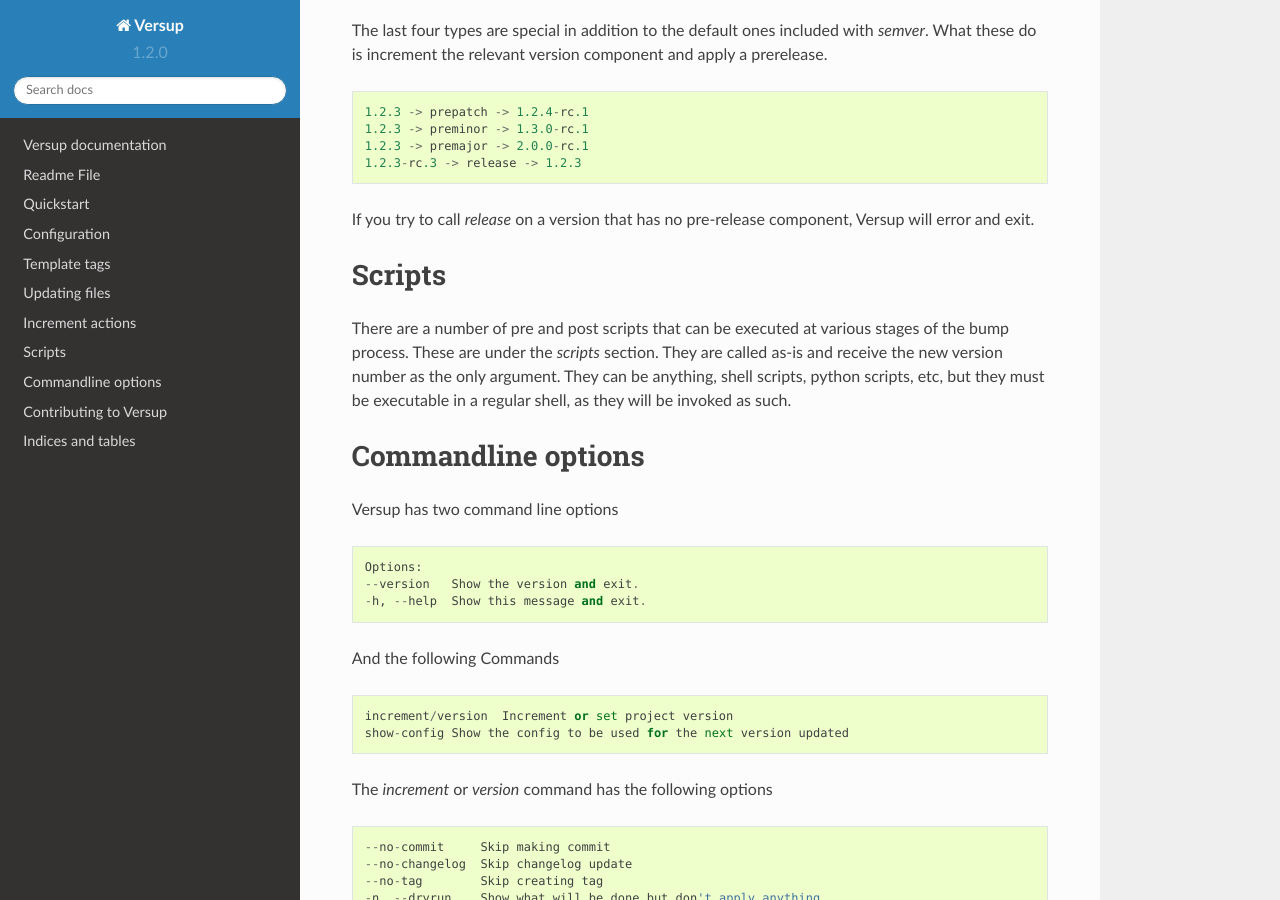
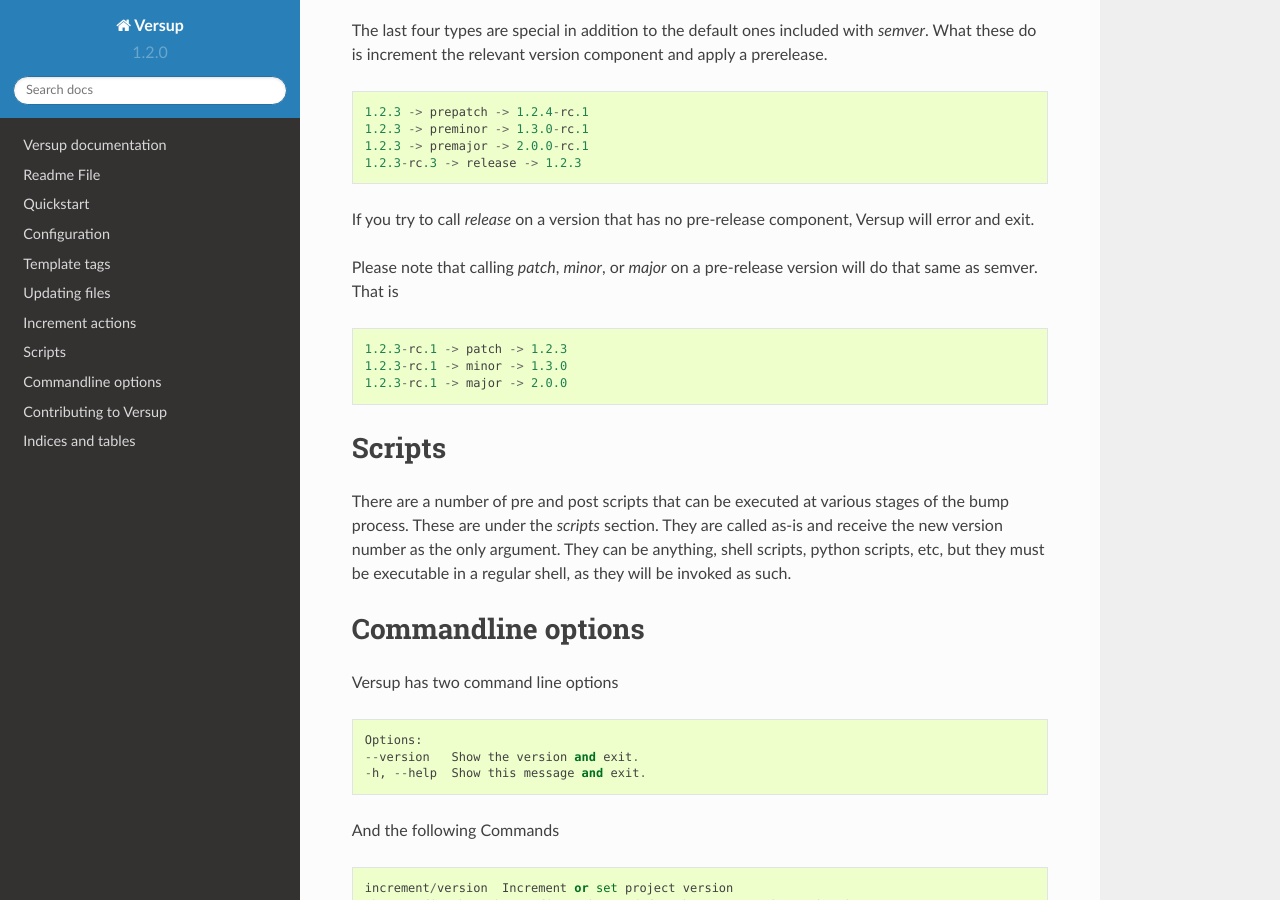
Before and after one commit to Svenito/versup, a Sphinx documentation site: the page built from docs/source/index.rst, in a window 1280 px wide and 900 px high, scrolled down 2211 px. Built offline with Sphinx 7.4.7 and the Read the Docs theme 2.0.0, drawn with Linux system fonts in a browser that asks for light colours.

Commit message:
Update docs for bump types
explain how patch, minor, and major behave when applying to a
pre-release version

```diff
--- a/docs/source/index.rst
+++ b/docs/source/index.rst
@@ -117,6 +117,15 @@
 If you try to call `release` on a version that has no pre-release component,
 Versup will error and exit.
 
+Please note that calling `patch`, `minor`, or `major` on a pre-release version will
+do that same as semver. That is
+
+.. code::
+
+    1.2.3-rc.1 -> patch -> 1.2.3
+    1.2.3-rc.1 -> minor -> 1.3.0
+    1.2.3-rc.1 -> major -> 2.0.0
+
 Scripts
 =======
 
```
